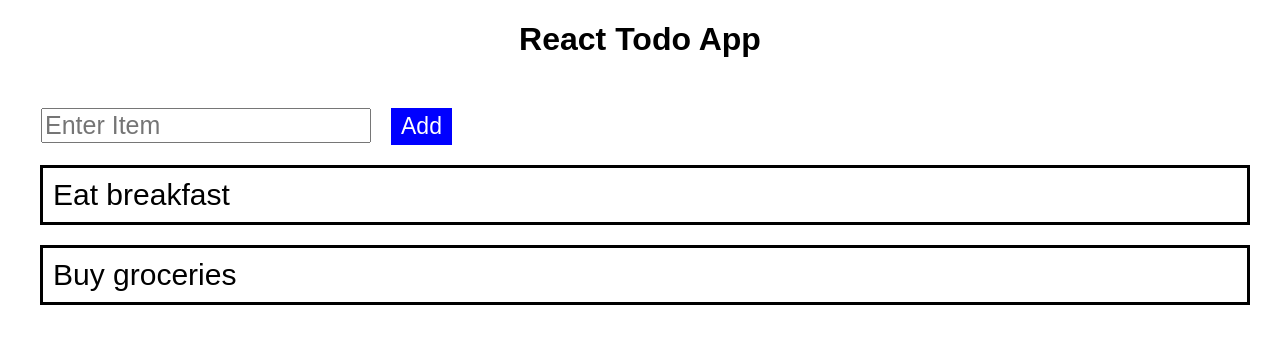
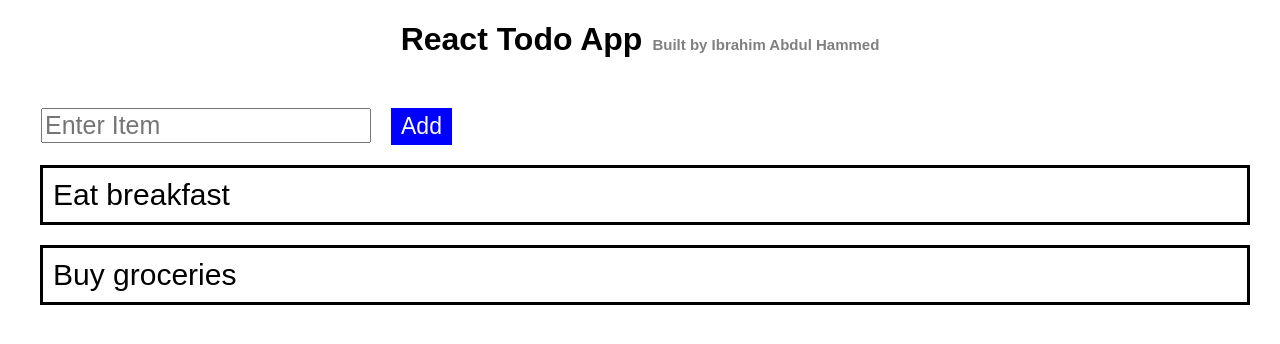
Before and after one commit to CuriousIbrahim/react-todo-app, a React (Create React App) app: page / in a window 1280 px wide. Shown: the top 344 px of the page. Built offline with nearby package versions, Linux system fonts and the light colour scheme.

Commit message:
Add my name

```diff
--- a/src/App.css
+++ b/src/App.css
@@ -2,3 +2,9 @@ h1 {
   text-align: center;
   margin-bottom: 50px;
 }
+
+#author {
+  margin-left: 10px;
+  font-size: 15px;
+  color: gray;
+}
--- a/src/App.js
+++ b/src/App.js
@@ -72,7 +72,10 @@ class App extends Component {
     // this.setTodos();
 
     return (<div className="App">
-      <h1>React Todo App</h1>
+      <h1>React Todo App
+        <small id="author">
+          Built by Ibrahim Abdul Hammed</small>
+      </h1>
 
       <AddTodo onAdd={this.addTodo.bind(this)}/>
       <Todos todos={this.state.todos} onDelete={this.deleteTodo.bind(this)}/>
```
